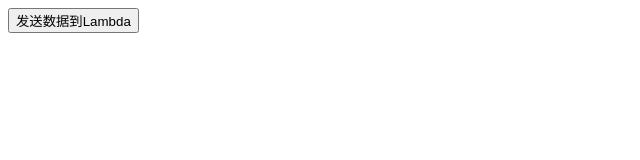
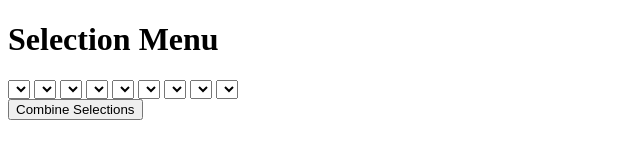
Before and after one commit to RedGreenBlue321/demo1023, a plain HTML site: page index.html in a window 1280 px wide. Shown: the whole page, without its empty margins (0-640 px from the left). Drawn offline with Linux system fonts and the light colour scheme; no server answers.

Commit message:
Update index.html

```diff
--- a/index.html
+++ b/index.html
@@ -2,38 +2,62 @@
 <html lang="en">
 <head>
 <meta charset="UTF-8">
-<title>发送</title>
+<title>Lambda Functions Interaction</title>
 <script>
-  function sendDataToLambda() {
-    // 将数据打包成一个对象
-    var dataToSend = {
-      firstString: 'ads333',
-      secondString: 'jjj999'
+// Fetch selection data from the first Lambda function on page load
+window.onload = function() {
+  fetch('https://pu14ug6ii9.execute-api.us-east-2.amazonaws.com/default/digixp_231030_x')
+    .then(response => response.json())
+    .then(data => {
+      // Assuming the data is an array of arrays for the selection options
+      const selections = document.querySelectorAll('.selection');
+      selections.forEach((selectElement, index) => {
+        data[index].forEach(optionValue => {
+          let option = new Option(optionValue, optionValue);
+          selectElement.add(option);
+        });
+      });
+    });
 };
 
-    // 发起一个POST请求到Lambda函数的API Gateway URL
+// Function to call the second Lambda function with the selected values
+function combineSelections() {
+  const selections = Array.from(document.querySelectorAll('.selection'))
+    .map(select => select.value);
+
   fetch('https://g6a6uagj29.execute-api.us-east-2.amazonaws.com/default/digixp_231030_x_1', {
     method: 'POST',
 
-      body: JSON.stringify(dataToSend), // 将对象转换为JSON字符串
+    body: JSON.stringify({ selections: selections }),
   })
-    .then(response => response.json()) // 解析JSON格式的响应
+  .then(response => response.json())
   .then(data => {
-      // 在页面上显示响应结果
-      document.getElementById('response').innerText = data.combinedString;
-    })
-    .catch((error) => {
-      console.error('Error:', error);
+    // Display the result
+    document.getElementById('result').textContent = data.result;
   });
 }
 </script>
 </head>
 <body>
+  <h1>Selection Menu</h1>
 
-<button onclick="sendDataToLambda()">发送数据到Lambda</button>
+  <!-- Selection Menus -->
+  <div id="selection-menus">
+    <select class="selection"></select>
+    <select class="selection"></select>
+    <select class="selection"></select>
+    <select class="selection"></select>
+    <select class="selection"></select>
+    <select class="selection"></select>
+    <select class="selection"></select>
+    <select class="selection"></select>
+    <select class="selection"></select>
+  </div>
 
-<!-- 在这里显示Lambda函数的响应 -->
-<p id="response"></p>
+  <!-- Submit Button -->
+  <button onclick="combineSelections()">Combine Selections</button>
 
+  <!-- Result Display -->
+  <div id="result"></div>
 </body>
 </html>
```
Lines whose indentation alone changed are shown as unchanged.
